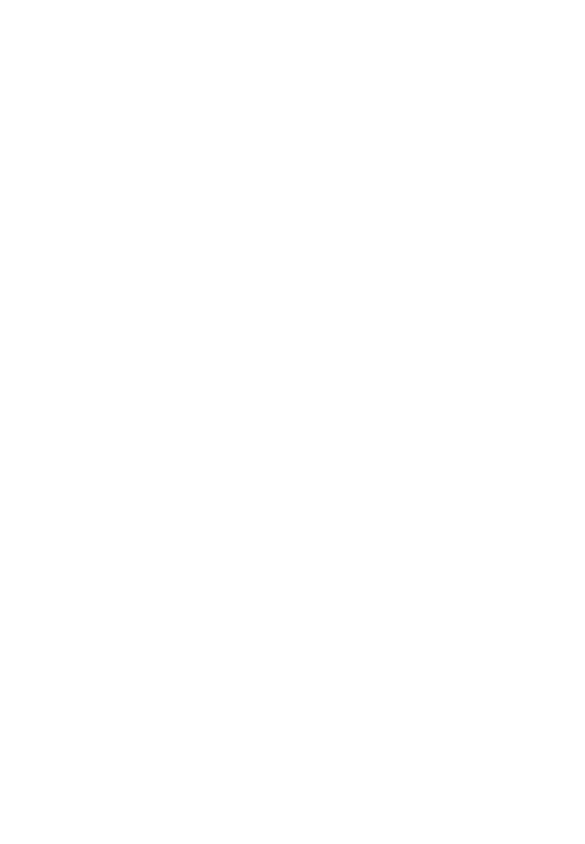
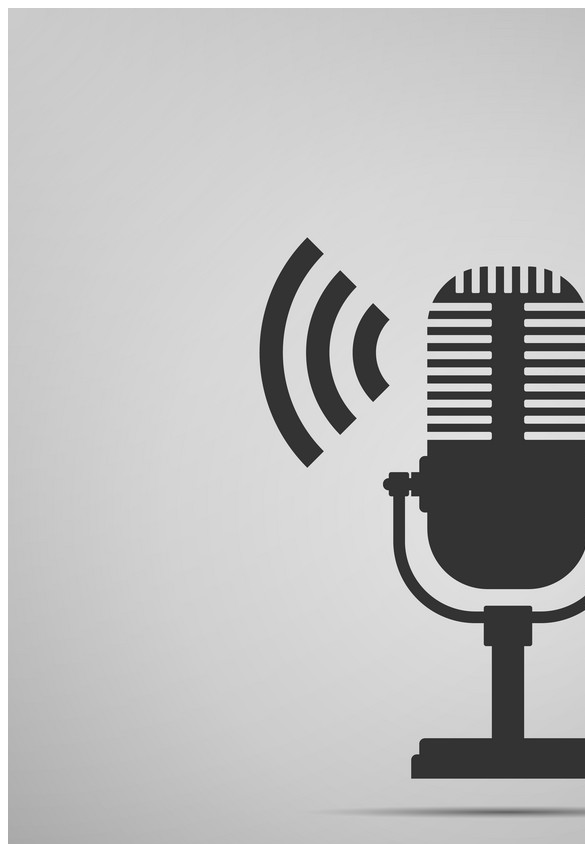
Before and after one commit to Kazim786/kshabbir-guessing-game, a plain HTML site: page index.html in a window 390 px wide. Shown: the top 844 px of the page, 585 px wide, since content can reach past the window. Drawn offline with Linux system fonts and the light colour scheme.

Commit message:
added microphone picture

```diff
--- a/index.html
+++ b/index.html
@@ -4,10 +4,10 @@
     <meta charset="UTF-8">
     <meta name="viewport" content="width=device-width, initial-scale=1.0">
     <meta http-equiv="X-UA-Compatible" content="ie=edge">
-    <title>Document</title>
+    <title>Guess a Number then speak</title>
     <link rel="stylesheet" href="style.css">
 </head>
 <body>
-
+    <img src="microphone-icon-on-air-radio-mic-microphone-vector-21869482.jpg" alt="">
 </body>
 </html>
```
Also changed, not shown: microphone-icon-on-air-radio-mic-microphone-vector-21869482.jpg (added).
